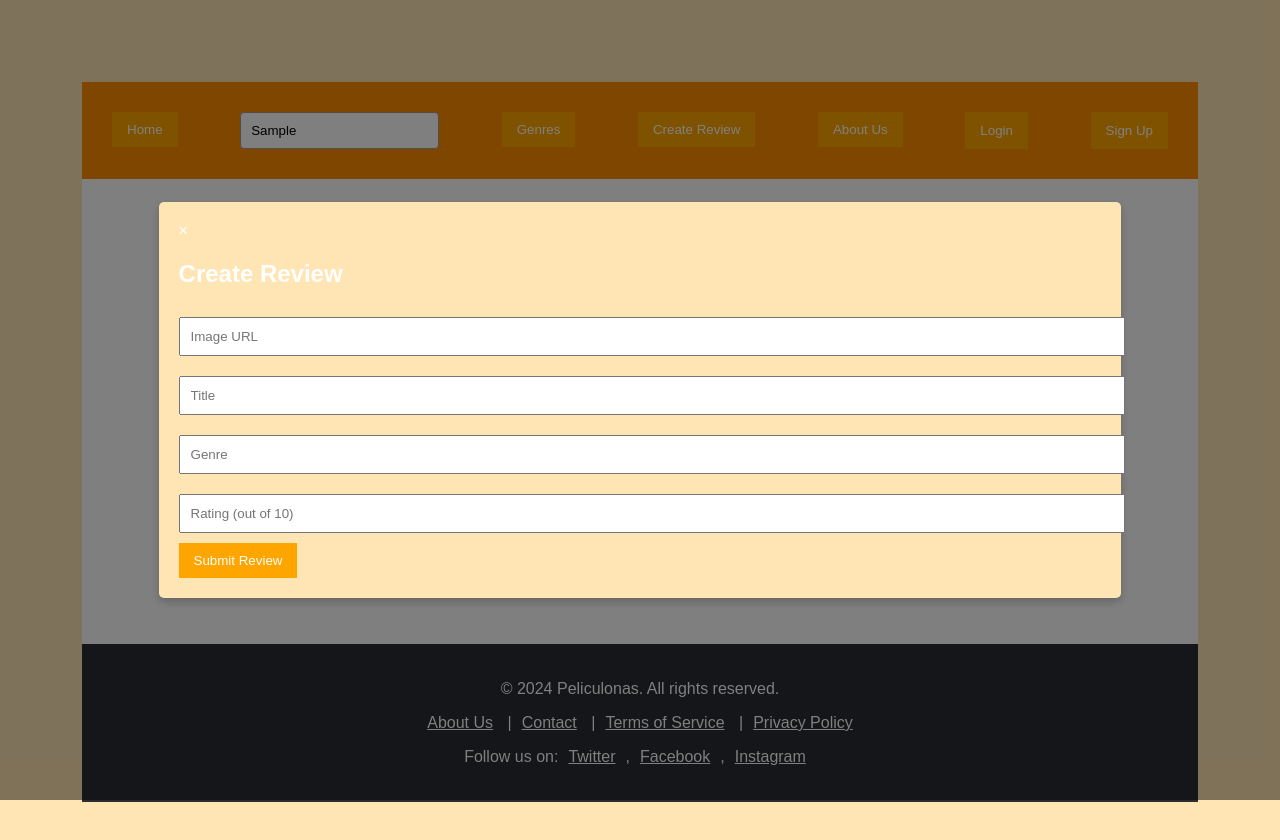
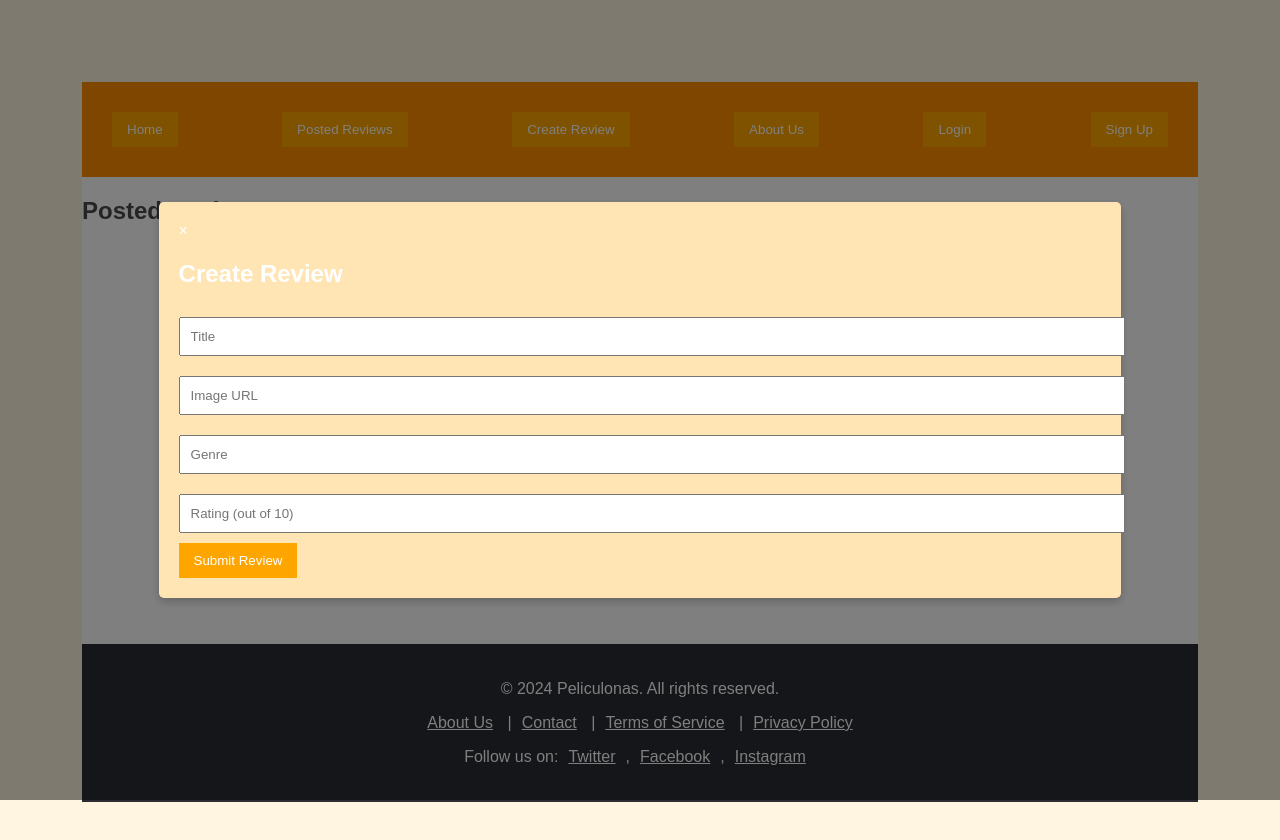
Before and after one commit to Tomas-Osorio/Purple-Haze, a React (Create React App) app: page /posted-reviews in a window 1280 px wide. Both pictures are taken after typing "Sample" into the empty fields and a click on the button "Create Review". Shown: the top 840 px of the page. Built offline with nearby package versions, Linux system fonts and the light colour scheme.

Commit message:
modified:   package-lock.json 	modified:   package.json 	modified:   src/App.js 	new file:   src/PostedReviews.js 	modified:   src/ReviewForm.js 	modified:   src/style.css

```diff
--- a/package.json
+++ b/package.json
@@ -6,6 +6,7 @@
     "@testing-library/jest-dom": "^5.17.0",
     "@testing-library/react": "^13.4.0",
     "@testing-library/user-event": "^13.5.0",
+    "axios": "^1.7.7",
     "react": "^18.3.1",
     "react-dom": "^18.3.1",
     "react-router-dom": "^6.27.0",
--- a/src/App.js
+++ b/src/App.js
@@ -1,9 +1,9 @@
 import React, { useState, useEffect } from 'react';
 import { BrowserRouter as Router, Route, Routes, Link } from 'react-router-dom';
-import ReviewForm from './ReviewForm';
 import ReviewFormContainer from './ReviewFormContainer';
 import LoginModal from './LoginModal';
 import SignupModal from './SignupModal';
+import PostedReviews from './PostedReviews';
 import './style.css';
 
 const App = () => {
@@ -16,8 +16,6 @@ const App = () => {
     const [currentUser, setCurrentUser] = useState(null);
     const [showLogin, setShowLogin] = useState(false);
     const [showSignup, setShowSignup] = useState(false);
-    const [selectedGenre, setSelectedGenre] = useState('All');
-    const [searchTerm, setSearchTerm] = useState('');
 
     useEffect(() => {
         const savedUser = JSON.parse(localStorage.getItem('currentUser'));
@@ -45,12 +43,6 @@ const App = () => {
         setReviews([...reviews, review]);
     };
 
-    const filteredReviews = reviews.filter(review => {
-        const matchesGenre = selectedGenre === 'All' || review.genre === selectedGenre;
-        const matchesTitle = review.title.toLowerCase().includes(searchTerm.toLowerCase());
-        return matchesGenre && matchesTitle;
-    });
-
     return (
         <Router>
             <div id="mainWrapper">
@@ -58,27 +50,10 @@ const App = () => {
                     <Link to="/">
                         <button>Home</button>
                     </Link>
-                    <div className="searchBar">
-                        <input
-                            type="text"
-                            placeholder="Search for movie titles..."
-                            value={searchTerm}
-                            onChange={(e) => setSearchTerm(e.target.value)}
-                        />
-                    </div>
-                    <div className="dropdown">
-                        <button className="dropbtn">Genres</button>
-                        <div className="dropdown-content">
-                            <a href="#" onClick={() => setSelectedGenre('Action')}>Action</a>
-                            <a href="#" onClick={() => setSelectedGenre('Drama')}>Drama</a>
-                            <a href="#" onClick={() => setSelectedGenre('Comedy')}>Comedy</a>
-                            <a href="#" onClick={() => setSelectedGenre('All')}>All</a>
-                        </div>
-                    </div>
+                    <Link to="/posted-reviews">
+                        <button>Posted Reviews</button>
+                    </Link>
                     <ReviewFormContainer onAddReview={handleAddReview} />
-                    {/* <Link to="/create-review">
-                        <button>Create Review</button>
-                    </Link> */}
                     <Link to="/about-us">
                         <button>About Us</button>
                     </Link>
@@ -86,11 +61,7 @@ const App = () => {
                     <button onClick={() => setShowSignup(true)}>Sign Up</button>
                 </header>
 
-
-
-
                 <Routes>
-                    {/* <Route path="/create-review" element={currentUser ? <ReviewForm onAddReview={handleAddReview} /> : <div>You must be logged in to create a review.</div>} /> */}
                     <Route path="/about-us" element={<section>
                         <h2>About Us</h2>
                         <p>
@@ -103,22 +74,12 @@ const App = () => {
                     <Route path="/" element={<section>
                         <h2>Welcome to Peliculonas</h2>
                         <p>Your favorite movie reviews, all in one place!</p>
-                        <div className="reviews">
-                            {filteredReviews.map((review, index) => (
-                                <div key={index} className="reviewCard">
-                                    <img src={review.image} alt={review.title} />
-                                    <h3>{review.title}</h3>
-                                    <p>Genre: {review.genre}</p>
-                                    <p>Rating: {review.rating}/10</p>
-                                </div>
-                            ))}
-                        </div>
                     </section>} />
+                    <Route path="/posted-reviews" element={<PostedReviews reviews={reviews} />} />
                 </Routes>
 
                 {showLogin && <LoginModal onClose={() => setShowLogin(false)} onLogin={handleLogin} />}
                 {showSignup && <SignupModal onClose={() => setShowSignup(false)} onLogin={handleLogin} />}
-
 
                 <footer>
                     <p>&copy; 2024 Peliculonas. All rights reserved.</p>
@@ -134,9 +95,6 @@ const App = () => {
                         <a href="https://instagram.com" target="_blank" rel="noopener noreferrer" style={{ color: '#FFF', margin: '0 10px' }}>Instagram</a>
                     </p>
                 </footer>
-
-
-
             </div>
         </Router>
     );
--- /dev/null
+++ b/src/PostedReviews.js
@@ -0,0 +1,49 @@
+import React, { useState } from 'react';
+
+const PostedReviews = ({ reviews }) => {
+    const [searchTerm, setSearchTerm] = useState('');
+    const [selectedGenre, setSelectedGenre] = useState('All');
+
+    const filteredReviews = reviews.filter(review => {
+        const matchesGenre = selectedGenre === 'All' || review.genre === selectedGenre;
+        const matchesTitle = review.title.toLowerCase().includes(searchTerm.toLowerCase());
+        return matchesGenre && matchesTitle;
+    });
+
+    return (
+        <section>
+            <h2>Posted Reviews</h2>
+            <div className="filterContainer">
+                <input
+                    type="text"
+                    className="searchInput"
+                    placeholder="Search for movie titles..."
+                    value={searchTerm}
+                    onChange={(e) => setSearchTerm(e.target.value)}
+                />
+                <select
+                    className="genreSelect"
+                    value={selectedGenre}
+                    onChange={(e) => setSelectedGenre(e.target.value)}
+                >
+                    <option value="All">All</option>
+                    <option value="Action">Action</option>
+                    <option value="Drama">Drama</option>
+                    <option value="Comedy">Comedy</option>
+                </select>
+            </div>
+            <div className="reviews">
+                {filteredReviews.map((review, index) => (
+                    <div key={index} className="reviewCard">
+                        <img src={review.image} alt={review.title} />
+                        <h3>{review.title}</h3>
+                        <p>Genre: {review.genre}</p>
+                        <p>Rating: {review.rating}/10</p>
+                    </div>
+                ))}
+            </div>
+        </section>
+    );
+};
+
+export default PostedReviews;
--- a/src/ReviewForm.js
+++ b/src/ReviewForm.js
@@ -1,4 +1,5 @@
 import React, { useState } from 'react';
+import axios from 'axios';
 
 const ReviewForm = ({ onClose, onAddReview }) => {
     const [image, setImage] = useState('');
@@ -6,10 +7,34 @@ const ReviewForm = ({ onClose, onAddReview }) => {
     const [genre, setGenre] = useState('');
     const [rating, setRating] = useState('');
 
+    const fetchMovieImage = async (title) => {
+        const apiKey = 'e845651629ccba8e1cfc92622401198b'; // Replace with your TMDb API key
+        try {
+            const response = await axios.get(`https://api.themoviedb.org/3/search/movie?api_key=${apiKey}&query=${title}`);
+            const firstResult = response.data.results[0];
+            if (firstResult) {
+                const imageUrl = `https://image.tmdb.org/t/p/w500${firstResult.poster_path}`;
+                setImage(imageUrl);
+            }
+        } catch (error) {
+            console.error('Error fetching movie data:', error);
+        }
+    };
+
     const handleSubmit = () => {
         const review = { image, title, genre, rating };
         onAddReview(review);
         onClose();
+    };
+
+    const handleTitleChange = (e) => {
+        const newTitle = e.target.value;
+        setTitle(newTitle);
+        if (newTitle) {
+            fetchMovieImage(newTitle);
+        } else {
+            setImage(''); // Clear image if title is empty
+        }
     };
 
     return (
@@ -17,8 +42,12 @@ const ReviewForm = ({ onClose, onAddReview }) => {
             <div className="modal-content">
                 <span className="close" onClick={onClose}>&times;</span>
                 <h2>Create Review</h2>
-                <input type="text" placeholder="Image URL" onChange={(e) => setImage(e.target.value)} />
-                <input type="text" placeholder="Title" onChange={(e) => setTitle(e.target.value)} />
+                <input
+                    type="text"
+                    placeholder="Title"
+                    onChange={handleTitleChange}
+                />
+                <input type="text" value={image} readOnly placeholder="Image URL" />
                 <input type="text" placeholder="Genre" onChange={(e) => setGenre(e.target.value)} />
                 <input type="number" placeholder="Rating (out of 10)" onChange={(e) => setRating(e.target.value)} />
                 <button onClick={handleSubmit}>Submit Review</button>
--- a/src/style.css
+++ b/src/style.css
@@ -1,5 +1,5 @@
 body {
-    background-color: #FFE5B4; /* Light orange background */
+    background-color: #fff5e1; /* Light orange background */
     color: #4A4A4A; /* Dark gray text */
     font-family: Arial, sans-serif;
     margin: 0;
@@ -8,7 +8,9 @@ body {
 #mainWrapper {
     display: flex;
     flex-direction: column;
-    min-height: 100vh;
+    min-height: 90vh;
+    margin: 82px; /* Add margin to the main wrapper */
+    background-color: #fff; /* White background for the main content */
 }
 
 header {
@@ -33,6 +35,7 @@ button:hover {
 }
 
 .reviews {
+    margin-left: 4vh;
     display: flex;
     flex-wrap: wrap;
     gap: 20px;
@@ -80,7 +83,7 @@ button:hover {
     margin: 10px 0;
 }
 
-.dropdown {
+/* .dropdown {
     position: relative;
     display: inline-block;
 }
@@ -88,7 +91,7 @@ button:hover {
 .dropdown-content {
     display: none;
     position: absolute;
-    background-color: #FF8C00; /* Dark orange dropdown */
+    background-color: #FF8C00;
     z-index: 1;
 }
 
@@ -105,47 +108,36 @@ button:hover {
 
 .dropdown-content a:hover {
     background-color: #FF7F00;
+} */
+
+.filterContainer {
+    display: flex;
+    align-items: center;
+    margin-bottom: 20px;
 }
 
-.reviewCard img {
-    max-width: 200px; /* Set maximum width for review images */
-    height: auto;
+.searchInput {
+    padding: 10px;
+    font-size: 16px;
+    margin-right: 10px;
+    margin-left: 20vh;
+    border: 1px solid #ccc;
+    border-radius: 4px;
+    width: 600px; /* Adjust width as needed */
 }
 
-
-
-#mainWrapper {
-    display: flex;
-    flex-direction: column;
-    min-height: 90vh;
-    margin: 82px; /* Add margin to the main wrapper */
-    background-color: #fff; /* White background for the main content */
+.genreSelect {
+    padding: 10px;
+    font-size: 16px;
+    border: 1px solid #ccc;
+    border-radius: 4px;
 }
-
 
 /* Add search bar styles */
 .searchBar {
     margin: 0px;
     display: flex;
 }
-
-.searchBar input {
-    padding: 10px;
-    border: 1px solid #AB968E;
-    border-radius: 4px;
-    width: 100%;
-}
-
-.searchBar button {
-    padding: 10px;
-    background-color: #AB968E;
-    color: #F7D9CD;
-    border: none;
-    border-radius: 4px;
-    cursor: pointer;
-    margin-left: 5px;
-}
-
 
 footer {
     background-color: rgb(42, 44, 50); /* Dark orange background */
```
Also changed, not shown: 1 other file (tests, documents, lock files or other folders). Lines whose indentation alone changed are shown as unchanged.
